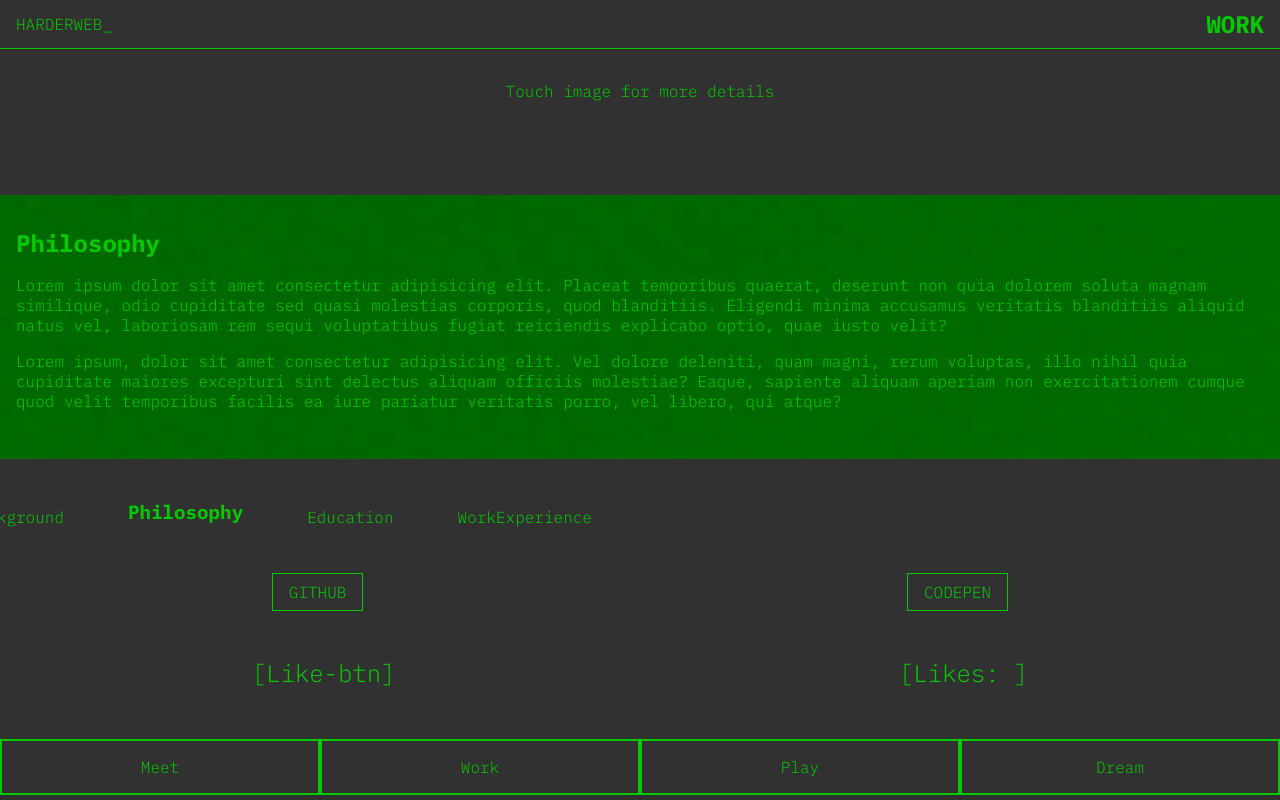
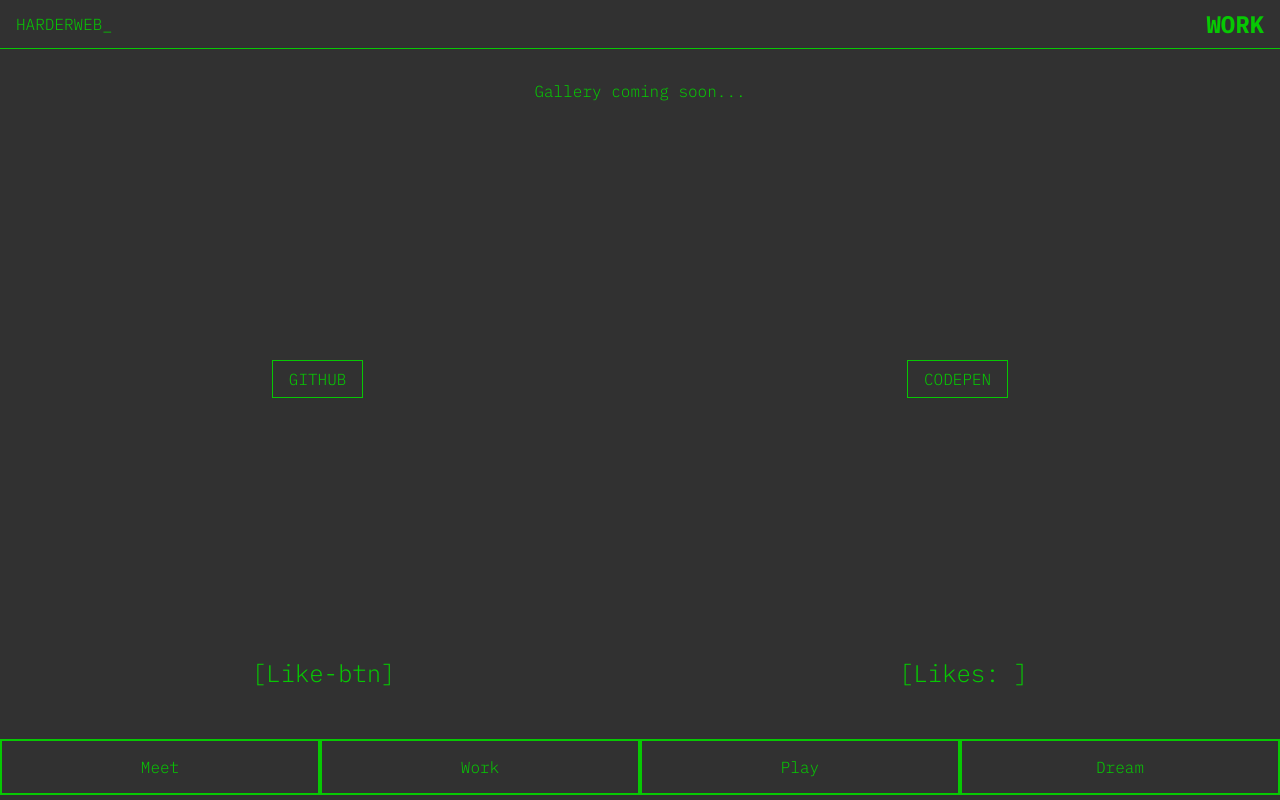
Before and after one commit to Jens180980/harderweb, a React (Create React App) app in the folder mobile/: page /work in a window 1280 px wide. Built offline with nearby package versions, Linux system fonts and the light colour scheme.

Commit message:
slider meet done -content

```diff
--- /dev/null
+++ b/mobile/src/components/Data/meet.json
@@ -0,0 +1,24 @@
+{
+  "fields": [
+    {
+      "id": "8",
+      "title": "Background",
+      "content": "Lorem ipsum dolor sit amet consectetur adipisicing elit. Placeat temporibus quaerat, deserunt non quia dolorem soluta magnam similique, odio cupiditate sed quasi molestias corporis, quod blanditiis. Eligendi minima accusamus veritatis blanditiis aliquid natus vel, laboriosam rem sequi voluptatibus fugiat reiciendis explicabo optio, quae iusto velit?"
+    },
+    {
+      "id": "-2",
+      "title": "Philosophy",
+      "content": "Lorem ipsum dolor sit amet consectetur adipisicing elit. Placeat temporibus quaerat, deserunt non quia dolorem soluta magnam similique, odio cupiditate sed quasi molestias corporis, quod blanditiis. Eligendi minima accusamus veritatis blanditiis aliquid natus vel, laboriosam rem sequi voluptatibus fugiat reiciendis explicabo optio, quae iusto velit?"
+    },
+    {
+      "id": "-12",
+      "title": "Education",
+      "content": "Lorem ipsum dolor sit amet consectetur adipisicing elit. Placeat temporibus quaerat, deserunt non quia dolorem soluta magnam similique, odio cupiditate sed quasi molestias corporis, quod blanditiis. Eligendi minima accusamus veritatis blanditiis aliquid natus vel, laboriosam rem sequi voluptatibus fugiat reiciendis explicabo optio, quae iusto velit?"
+    },
+    {
+      "id": "-22",
+      "title": "Work Experience",
+      "content": "Lorem ipsum dolor sit amet consectetur adipisicing elit. Placeat temporibus quaerat, deserunt non quia dolorem soluta magnam similique, odio cupiditate sed quasi molestias corporis, quod blanditiis. Eligendi minima accusamus veritatis blanditiis aliquid natus vel, laboriosam rem sequi voluptatibus fugiat reiciendis explicabo optio, quae iusto velit?"
+    }
+  ]
+}
--- a/mobile/src/components/Pages/Work.jsx
+++ b/mobile/src/components/Pages/Work.jsx
@@ -10,11 +10,10 @@ const Work = () => {
     <>
       <Header pageTitle="work" />
       <section className="work-wrap">
-        <p className="work-heading">Touch image for more details</p>
-        <Slider />
+        <p className="work-heading">Gallery coming soon...</p>
         <div className="some">
-          <a href="#">github</a>
-          <a href="#">codepen</a>
+          <a href="https://github.com/Jens180980">github</a>
+          <a href="https://codepen.io/jens180980">codepen</a>
         </div>
         <LikeMe />
       </section>
--- /dev/null
+++ b/mobile/src/components/Partials/Slider/Slide.jsx
@@ -0,0 +1,12 @@
+import React from "react";
+
+function Slide(props) {
+  return (
+    <div className="slide">
+      <h2>{props.title}</h2>
+      <p>{props.content}</p>
+    </div>
+  );
+}
+
+export default Slide;
--- a/mobile/src/components/Partials/Slider/Slider.jsx
+++ b/mobile/src/components/Partials/Slider/Slider.jsx
@@ -1,6 +1,8 @@
 import { useSwipeable } from "react-swipeable";
 import { useState, useEffect } from "react";
+import Slide from "./Slide";
 import "./Slider.css";
+import data from "../../Data/meet.json";
 
 const Slider = () => {
   const [scroll, setScroll] = useState(-2);
@@ -25,35 +27,23 @@ const Slider = () => {
   return (
     <div className="outer-wrap">
       <div className="slider-wrapper">
-        <div className="slide slide-one">
-          <h2>Philosophy</h2>
-          <p>
-            Lorem ipsum dolor sit amet consectetur adipisicing elit. Placeat
-            temporibus quaerat, deserunt non quia dolorem soluta magnam
-            similique, odio cupiditate sed quasi molestias corporis, quod
-            blanditiis. Eligendi minima accusamus veritatis blanditiis aliquid
-            natus vel, laboriosam rem sequi voluptatibus fugiat reiciendis
-            explicabo optio, quae iusto velit?
-          </p>
-          <p>
-            Lorem ipsum, dolor sit amet consectetur adipisicing elit. Vel dolore
-            deleniti, quam magni, rerum voluptas, illo nihil quia cupiditate
-            maiores excepturi sint delectus aliquam officiis molestiae? Eaque,
-            sapiente aliquam aperiam non exercitationem cumque quod velit
-            temporibus facilis ea iure pariatur veritatis porro, vel libero, qui
-            atque?
-          </p>
-        </div>
+        {data.fields.map((field) =>
+          field.id == scroll ? (
+            <Slide key={field.id} title={field.title} content={field.content} />
+          ) : null
+        )}
       </div>
       <div
         style={{ marginLeft: `${scroll}rem` }}
         className="slider-nav"
         {...handlers}
       >
-        <p>Background</p>
-        <p className="is-active">Philosophy</p>
-        <p>Education</p>
-        <p>WorkExperience</p>
+        <p className={`${scroll === 8 ? "is-active" : null}`}>Background</p>
+        <p className={`${scroll === -2 ? "is-active" : null}`}>Philosophy</p>
+        <p className={`${scroll === -12 ? "is-active" : null}`}>Education</p>
+        <p className={`${scroll === -22 ? "is-active" : null}`}>
+          WorkExperience
+        </p>
       </div>
     </div>
   );
```
